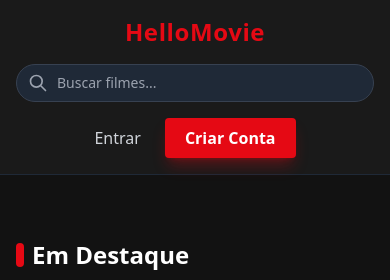
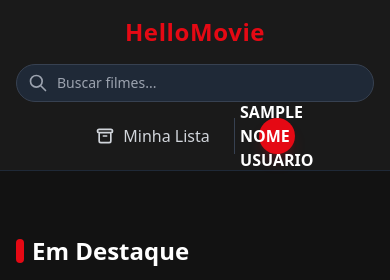
Before and after one commit to Renzo-Filho/mac0350-webdev, a FastAPI app: template proj/src/templates/index.html in a window 390 px wide. Shown: the top 280 px of the page. Run offline with FastAPI, Linux system fonts and the light colour scheme; the template is opened without the code that fills it: most values are stand-ins (such as "Sample title", 1, 10 or a date in 2020); some libraries are stand-ins or nearby versions.

Commit message:
Add profile page

```diff
--- a/proj/src/main.py
+++ b/proj/src/main.py
@@ -3,6 +3,7 @@
 from fastapi.staticfiles import StaticFiles
 from fastapi.responses import RedirectResponse
 from passlib.context import CryptContext
+from typing import Optional
 from sqlmodel import Session, select, or_
 from src.models import Usuario
 from src.db import engine, criar_banco_e_tabelas
@@ -33,13 +34,18 @@
 pwd_context = CryptContext(schemes=["bcrypt"], deprecated="auto")
 
 @app.get("/")
-def helloMovie(request: Request):
+def helloMovie(request: Request, usuario_id: Optional[str] = Cookie(default=None)):
+    usuario = None
+    if usuario_id:
+        with Session(engine) as session:
+            usuario = session.get(Usuario, int(usuario_id))
+
     tendencias = buscar_tendencias()
     lancamentos = buscar_lancamentos()
 
-    # O top5 vai pro Carrossel, o resto pra Sugestões
     context = {
         "request": request,
+        "usuario": usuario,
         "carrossel": tendencias[:5],
         "sugestoes": tendencias[5:11],
         "lancamentos": lancamentos[:6]
@@ -61,7 +67,7 @@
     return templates.TemplateResponse("resultadosBusca.html", context)
 
 @app.get("/filme/{filme_id}")
-def detalhes_filme(request: Request, filme_id: int):
+def detalhesFilme(request: Request, filme_id: int):
     filme = buscar_detalhes_filme(filme_id)
 
     if not filme:
@@ -101,7 +107,17 @@
 
             return templates.TemplateResponse("login.html", context)
 
-        return RedirectResponse(url="/home", status_code=303)
+        response = RedirectResponse(url="/", status_code=303)
+        response.set_cookie(key="usuario_id", value=str(usuario.id), max_age=86400)
+
+        return response
+
+@app.get("/logout")
+def logout():
+    response = RedirectResponse(url="/", status_code=303)
+    response.delete_cookie("usuario_id")
+
+    return response
 
 @app.get("/cadastro")
 def paginaCadastro(request: Request):
@@ -140,6 +156,24 @@
 
         return RedirectResponse(url="/login", status_code=303)
 
+@app.get("/perfil")
+def paginaPerfil(request: Request, usuario_id: Optional[str] = Cookie(default=None)):
+    if not usuario_id:
+        return RedirectResponse(url="/", status_code=303)
+
+    with Session(engine) as session:
+        usuario = session.get(Usuario, int(usuario_id))
+
+        if not usuario:
+            return RedirectResponse(url="/", status_code=303)
+
+    context = {
+        "request": request,
+        "usuario": usuario
+    }
+
+    return templates.TemplateResponse("perfil.html", context)
+
 """
 uvicorn main:app --reload
 
--- a/proj/src/templates/index.html
+++ b/proj/src/templates/index.html
@@ -38,30 +38,39 @@
 
                     <div class="relative w-full md:w-auto">
                         <div class="absolute inset-y-0 left-0 pl-3 flex items-center pointer-events-none">
-                            <svg class="w-5 h-5 text-gray-400" fill="none" stroke="currentColor" viewBox="0 0 24 24" xmlns="http://www.w3.org/2000/svg">
-                                <path stroke-linecap="round" stroke-linejoin="round" stroke-width="2" d="M21 21l-6-6m2-5a7 7 0 11-14 0 7 7 0 0114 0z"></path>
-                            </svg>
+                            <svg class="w-5 h-5 text-gray-400" fill="none" stroke="currentColor" viewBox="0 0 24 24"><path stroke-linecap="round" stroke-linejoin="round" stroke-width="2" d="M21 21l-6-6m2-5a7 7 0 11-14 0 7 7 0 0114 0z"></path></svg>
                         </div>
-                            <input
-                                type="search"
-                                name="query"
-                                placeholder="Buscar filmes..."
-                                class="w-full md:w-64 bg-gray-800 border border-gray-700 text-white text-sm rounded-full focus:ring-brand focus:border-brand block pl-10 pr-4 py-2 outline-none transition-all"
-                                hx-get="/buscar"
-                                hx-trigger="keyup changed delay:500ms, search"
-                                hx-target="#resultados-busca"
-                            >
+                        <input type="search" name="query" placeholder="Buscar filmes..." class="w-full md:w-64 bg-gray-800 border border-gray-700 text-white text-sm rounded-full focus:ring-brand focus:border-brand block pl-10 pr-4 py-2 outline-none transition-all" hx-get="/buscar" hx-trigger="keyup changed delay:500ms, search" hx-target="#resultados-busca">
                     </div>
 
                     <div class="flex items-center gap-6 w-full md:w-auto justify-center md:justify-end">
+
+                        {% if usuario %}
+                            <a href="/minha-lista" class="text-gray-300 hover:text-white font-medium transition-colors flex items-center gap-2">
+                                <svg class="w-5 h-5" fill="none" stroke="currentColor" viewBox="0 0 24 24"><path stroke-linecap="round" stroke-linejoin="round" stroke-width="2" d="M5 8h14M5 8a2 2 0 110-4h14a2 2 0 110 4M5 8v10a2 2 0 002 2h10a2 2 0 002-2V8m-9 4h4"></path></svg>
+                                Minha Lista
+                            </a>
+
+                            <div class="flex items-center gap-3 border-l border-gray-700 pl-6">
+
+                                <a href="/perfil" class="flex items-center gap-3 group transition-all">
+
+                                    <div class="w-9 h-9 rounded-full bg-brand text-white flex items-center justify-center font-bold shadow-lg shadow-brand/20 group-hover:scale-110 group-hover:shadow-brand/40 transition-all duration-300">
+                                        {{ usuario.nome_usuario[0]|upper }}
+                                    </div>
+                                </a>
+                            </div>
+
+                        {% else %}
                             <a href="/login" class="text-gray-300 hover:text-white font-medium transition-colors">
                                 Entrar
                             </a>
                             <a href="/cadastro" class="bg-brand hover:bg-red-700 text-white font-bold py-2 px-5 rounded shadow-lg shadow-brand/30 transition-transform transform hover:scale-105">
                                 Criar Conta
                             </a>
+                        {% endif %}
+
                     </div>
-
                 </nav>
             </div>
         </div>
@@ -153,7 +162,7 @@
             </div>
 
             <p class="text-gray-600 text-xs">
-                &copy; 2024 HelloMovie. Dados fornecidos por TMDb.
+                &copy; 2026 HelloMovie. Dados fornecidos por TMDb.
             </p>
         </div>
     </footer>
```
Also changed, not shown: proj/src/templates/perfil.html (added, +68 -0 lines). Lines whose indentation alone changed are shown as unchanged.
